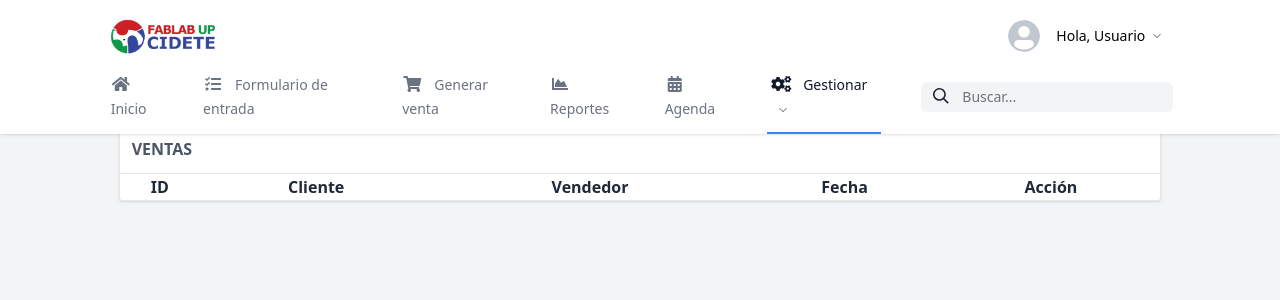
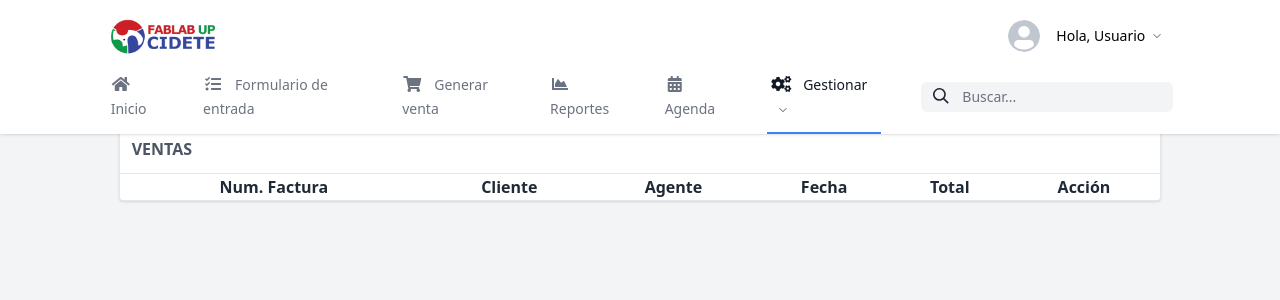
Before and after one commit to jesusagudo25/fablab-system, a PHP site: page /fablabSystem/dashboard/manage/sales/ in a window 1280 px wide. Shown: the top 300 px of the page. Run offline with PHP 8.4, Linux system fonts and the light colour scheme; the visitor is signed in with stand-in values (Sample User, id 1); data that the repository does not hold is empty; style sheets or scripts are compiled from the project's sources; some libraries are stand-ins or nearby versions.

Commit message:
The Total field has been added to invoices.

```diff
--- a/assets/js/app/savesales.js
+++ b/assets/js/app/savesales.js
@@ -73,6 +73,7 @@ function generarVenta(e){
     }
     else{
         datos["servicios_ag"] = servicios_ag;
+        datos.total = total;
 
         Swal.fire({
             title: 'Cargando...',
--- a/assets/js/tables/general/fetchsales.js
+++ b/assets/js/tables/general/fetchsales.js
@@ -12,6 +12,7 @@ $(document).ready(function () {
                     { "data": "customer_id" },
                     { "data": "user_id" },
                     { "data": "date" },
+                    { "data": "total" },
                     {
                         "data": null,
                         render:function(data, type, row)
@@ -22,11 +23,7 @@ $(document).ready(function () {
                     }
                 ],
                 responsive: true,
-                processing: true,
-                'columnDefs' : [
-                    //hide the second & fourth column
-                    { 'visible': false, 'targets': [0] }
-                ]
+                processing: true
             });
         }
     });
--- a/classes/invoice.php
+++ b/classes/invoice.php
@@ -7,6 +7,7 @@ class Invoice extends Model implements IModel
     private $customer_id;
     private $user_id;
     private $date;
+    private $total;
 
     public function __construct()
     {
@@ -17,6 +18,8 @@ class Invoice extends Model implements IModel
         $this->customer_id = $decoded['id_cliente'];
         $this->user_id = $user_id;
         $this->date = $decoded['fecha'];
+        $this->total = $decoded['total'];
+
 
         $this->save();
 
@@ -79,18 +82,19 @@ class Invoice extends Model implements IModel
 
     public function save(...$args)
     {
-        $nuevaFactura = $this->prepare('INSERT INTO invoices(customer_id, user_id,date) VALUES (:customer_id, :user_id,:date)');
+        $nuevaFactura = $this->prepare('INSERT INTO invoices(customer_id, user_id,date,total) VALUES (:customer_id, :user_id, :date, :total)');
 
         $nuevaFactura->execute([
             'customer_id' => $this->customer_id,
             'user_id' => $this->user_id,
-            'date' => $this->date
+            'date' => $this->date,
+            'total' => $this->total
         ]);
     }
 
     public function getAll()
     {
-        $query = $this->query("SELECT i.invoice_id, c.name AS customer_id, CONCAT(u.name,' ',u.lastname) AS user_id, date FROM invoices i
+        $query = $this->query("SELECT LPAD(i.invoice_id,7,'0') AS invoice_id, c.name AS customer_id, CONCAT(u.name,' ',u.lastname) AS user_id, date, total FROM invoices i
         INNER JOIN customers c ON c.customer_id = i.customer_id
         INNER JOIN users u ON u.user_id = i.user_id");
 
@@ -101,7 +105,7 @@ class Invoice extends Model implements IModel
 
     public function get($id)
     {
-        $query = $this->prepare("SELECT invoice_id,LPAD(invoice_id,7,'0') AS invoice,customer_id,user_id,date FROM invoices WHERE invoice_id = :invoice_id");
+        $query = $this->prepare("SELECT invoice_id,LPAD(invoice_id,7,'0') AS invoice,customer_id,user_id,date,total FROM invoices WHERE invoice_id = :invoice_id");
 
         $query->execute([
             'invoice_id' => $id
@@ -114,6 +118,7 @@ class Invoice extends Model implements IModel
         $this->customer_id = $invoice['customer_id'];
         $this->user_id = $invoice['user_id'];
         $this->date = $invoice['date'];
+        $this->total = $invoice['total'];
     }
 
     public function getLastID(){
@@ -165,6 +170,14 @@ class Invoice extends Model implements IModel
     /**
      * @return mixed
      */
+    public function getTotal()
+    {
+        return $this->total;
+    }
+
+    /**
+     * @return mixed
+     */
     public function getDate()
     {
         return $this->date;
--- a/config/config.php
+++ b/config/config.php
@@ -1,16 +1,10 @@
 <?php
-$cleardb_url = parse_url(getenv("CLEARDB_DATABASE_URL"));
+define('URL','http://localhost/fablabSystem/');
 
-define('URL','https://fablab-system.herokuapp.com/');
-
-define('HOST',$cleardb_url["host"]);
-define('DB',substr($cleardb_url["path"],1));
-define('USER',$cleardb_url["user"]);
-define('PASSWORD',$cleardb_url["pass"]);
+define('HOST','localhost');
+define('DB','fablab_system');
+define('USER','jagudo');
+define('PASSWORD','panama09');
 define('CHARSET','utf8mb4');
 
-$active_group = 'default';
-$query_builder = TRUE;
-
-
 ?>
--- a/dashboard/manage/sales/index.php
+++ b/dashboard/manage/sales/index.php
@@ -34,7 +34,6 @@ $pagina[] = "gestionar";
 
 <?php require_once '../../templates/header.php'; ?>
 
-<!--Container-->
 <div class="container w-10/12 mx-auto pt-20">
 
     <div class="w-full px-4 md:px-0 md:mt-8 mb-16 text-gray-800 leading-normal">
@@ -42,7 +41,6 @@ $pagina[] = "gestionar";
         <div class="flex flex-row flex-wrap flex-grow">
 
             <div class="w-full p-3">
-                <!--Graph Card-->
                 <div class="bg-white border rounded shadow">
                     <div class="border-b p-3">
                         <h5 class="font-bold uppercase text-gray-600">Ventas</h5>
@@ -51,28 +49,25 @@ $pagina[] = "gestionar";
                         <table id="datatable-json" class="min-w-full divide-y divide-white">
                             <thead>
                             <tr>
-                                <th>ID</th>
+                                <th>Num. Factura</th>
                                 <th>Cliente</th>
-                                <th>Vendedor</th>
+                                <th>Agente</th>
                                 <th>Fecha</th>
+                                <th>Total</th>
                                 <th>Acción</th>
                             </tr>
                             </thead>
-                            <!-- Ajax Color Table Body -->
                         </table>
                     </div>
                 </div>
-                <!--/Graph Card-->
+
             </div>
 
         </div>
-
-        <!--/ Console Content-->
 
     </div>
 
 
 </div>
-<!--/container-->
 </body>
 </html>
--- a/dashboard/sales/notificarcompra.php
+++ b/dashboard/sales/notificarcompra.php
@@ -328,7 +328,7 @@
         $mail->CharSet = 'UTF-8';
 
         try {
-            $mail->send();
+            //$mail->send();
         } catch (Exception $e) {
             echo "Mailer Error: " . $mail->ErrorInfo;
         }
--- a/instalacion/index.php
+++ b/instalacion/index.php
@@ -128,6 +128,7 @@ $model->query("CREATE TABLE areas(
             customer_id INT UNSIGNED NOT NULL,
             user_id INT UNSIGNED NOT NULL,
             date DATE NOT NULL,
+            total DECIMAL(6,2) NOT NULL,
 
             FOREIGN KEY (customer_id) REFERENCES customers(customer_id),
             FOREIGN KEY (user_id) REFERENCES users(user_id)
```
Also changed, not shown: assets/js/app/sales.js (+5 -3 lines), dashboard/templates/factura.php (+2 -5 lines).
